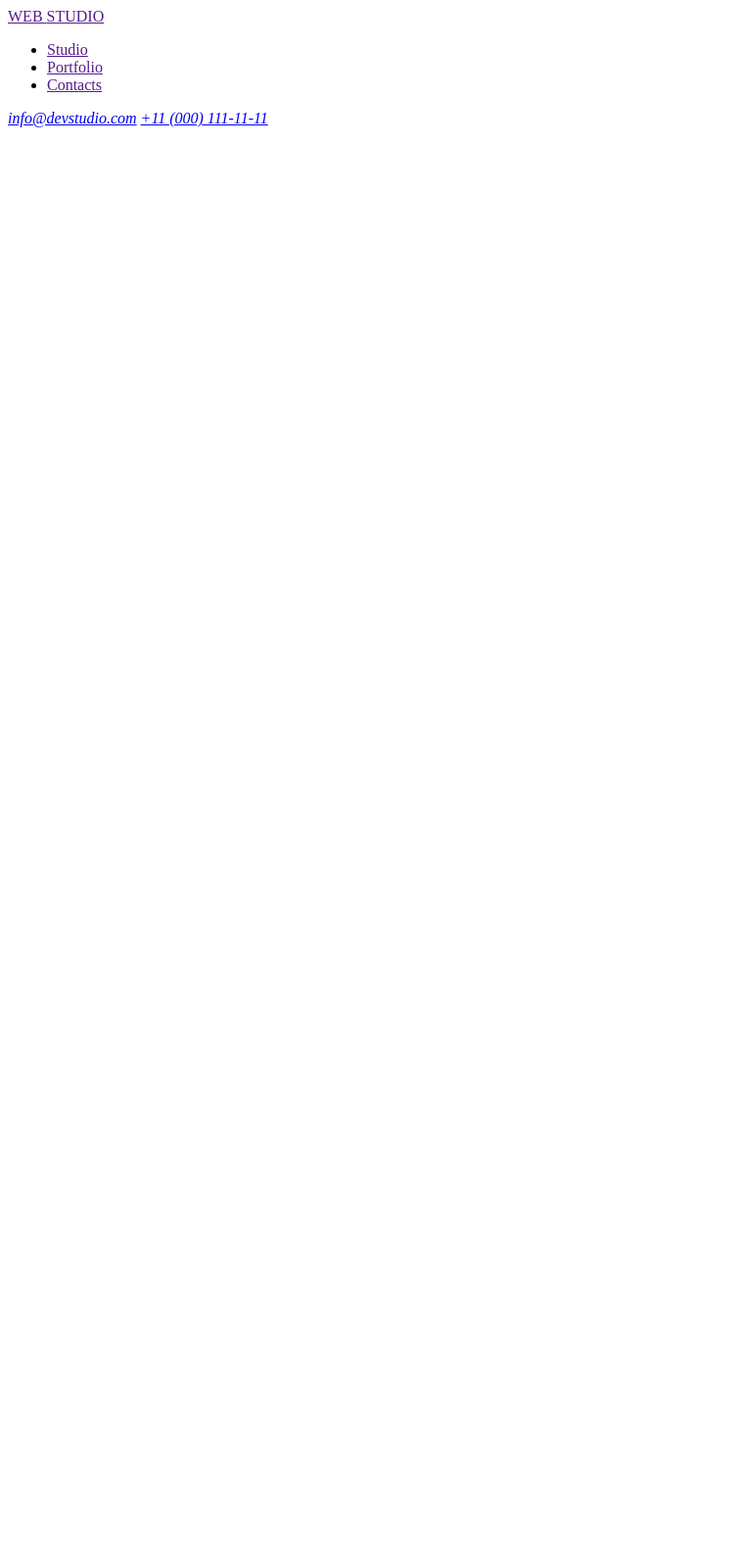
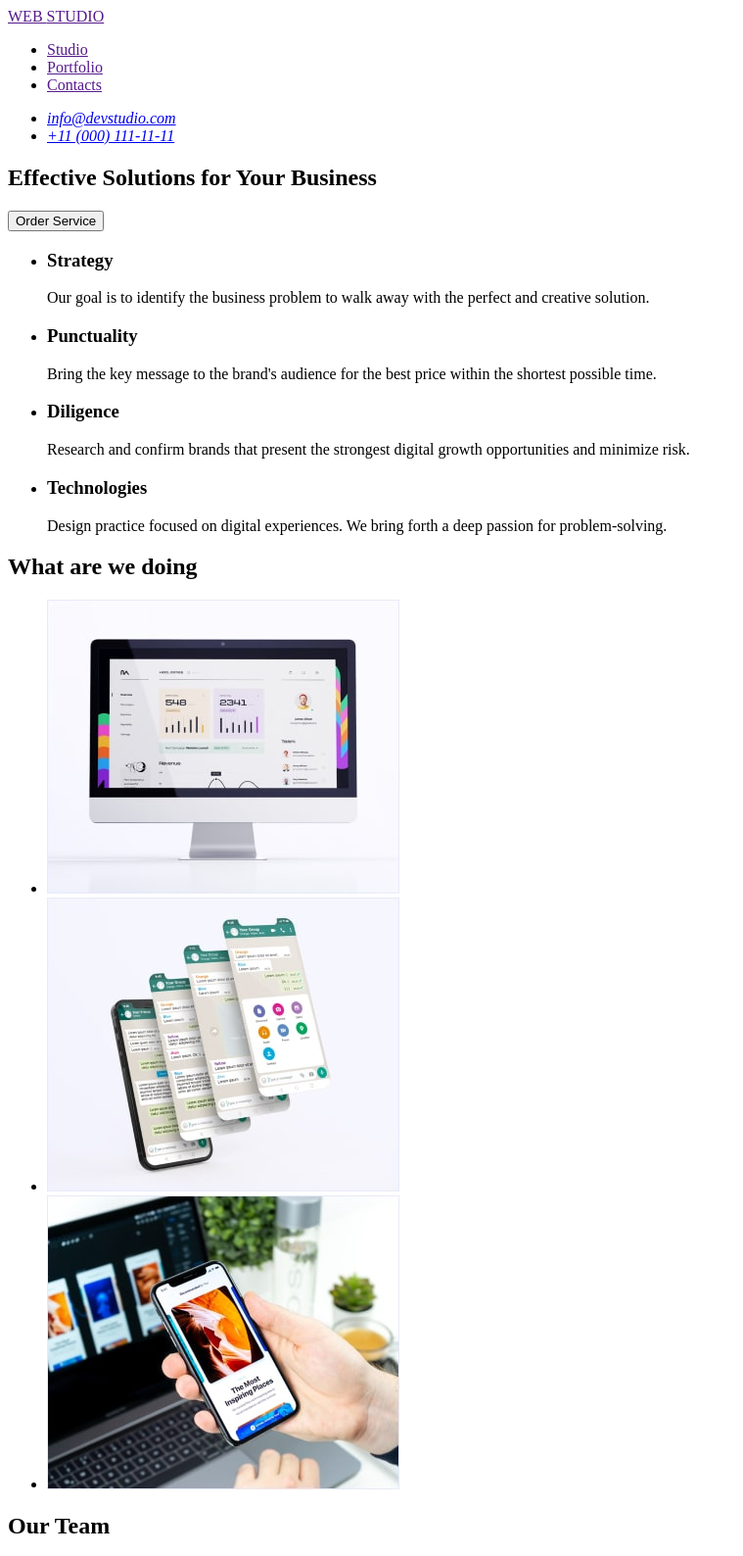
Before and after one commit to Hope09001/goit-markup-hw-01, a plain HTML site: page index.html in a window 1280 px wide. Shown: the top 1588 px of the page at 98% size, without its empty margins (0-759 px from the left). Before the commit the page ends 800 px from the top, so only its background shows below. Drawn offline with Linux system fonts and the light colour scheme.

Commit message:
add html

```diff
--- a/index.html
+++ b/index.html
@@ -17,15 +17,88 @@
         </ul>
       </nav>
       <address>
-        <a href="mailo:info@devstudio.com">info@devstudio.com</a>
-        <a href="tel:+110001111111">+11 (000) 111-11-11</a>
+        <ul>
+          <li><a href="mailto:info@devstudio.com">info@devstudio.com</a></li>
+          <li><a href="tel:+110001111111">+11 (000) 111-11-11</a></li>
+        </ul>
       </address>
     </header>
     <main>
       <section>
-        <h1></h1>
+        <h1>Effective Solutions for Your Business</h1>
+        <button type="button">Order Service</button>
+      </section>
+      <section>
+        <h2 hidden>Advantages</h2>
+        <ul>
+          <li>
+            <h3>Strategy</h3>
+            <p>
+              Our goal is to identify the business problem to walk away with the
+              perfect and creative solution.
+            </p>
+          </li>
+          <li>
+            <h3>Punctuality</h3>
+            <p>
+              Bring the key message to the brand's audience for the best price
+              within the shortest possible time.
+            </p>
+          </li>
+          <li>
+            <h3>Diligence</h3>
+            <p>
+              Research and confirm brands that present the strongest digital
+              growth opportunities and minimize risk.
+            </p>
+          </li>
+          <li>
+            <h3>Technologies</h3>
+            <p>
+              Design practice focused on digital experiences. We bring forth a
+              deep passion for problem-solving.
+            </p>
+          </li>
+        </ul>
+      </section>
+      <section>
+        <h2>What are we doing</h2>
+        <ul>
+          <li><img src="./images/What_are_we_doing/img_1.jpg" alt="desktop version of the product" width="360" height="300"></li>
+          <li><img src="./images/What_are_we_doing/img_2.jpg" alt="mobile version of the product" width="360" height="300"></li>
+          <li><img src="./images/What_are_we_doing/img_3.jpg" alt="browser version of the product" width="360" height="300"></li>
+        </ul>
+      </section>
+      <section>
+        <h2>Our Team</h2>
+        <ul>
+          <li>
+            <img src="./images/our_team/mark.jpg" alt="Mark Guerrero" width="264" height="260">
+            <h3>Mark Guerrero</h3>
+            <p>Product Designer</p>
+          </li>
+          <li>
+            <img src="./images/our_team/tom.jpg" alt="Tom Ford" width="264" height="260">
+            <h3>Tom Ford</h3>
+            <p>Frontend Developer</p>
+          </li>
+          <li>
+            <img src="./images/our_team/camila.jpg" alt="Camila Garcia" width="264" height="260">
+            <h3>Camila Garcia</h3>
+            <p>Marketing</p>
+          </li>
+          <li>
+            <img src="./images/our_team/daniel.jpg" alt="Daniel Wilson" width="264" height="260">
+            <h3>Daniel Wilson</h3>
+            <p>UI Designer</p>
+          </li>
+        </ul>
       </section>
     </main>
-    <footer></footer>
+    <footer>
+      <p>Web</p>
+      <p>Studio</p>
+      <p>Increase the flow of customers and sales for your business with digital marketing & growth solutions.</p>
+    </footer>
   </body>
 </html>
```
Also changed, not shown: images/our_team/camila.jpg (added), images/our_team/daniel.jpg (added), images/our_team/mark.jpg (added), images/our_team/tom.jpg (added), images/what_are_we_doing/img_1.jpg (added), images/what_are_we_doing/img_2.jpg (added), images/what_are_we_doing/img_3.jpg (added).
